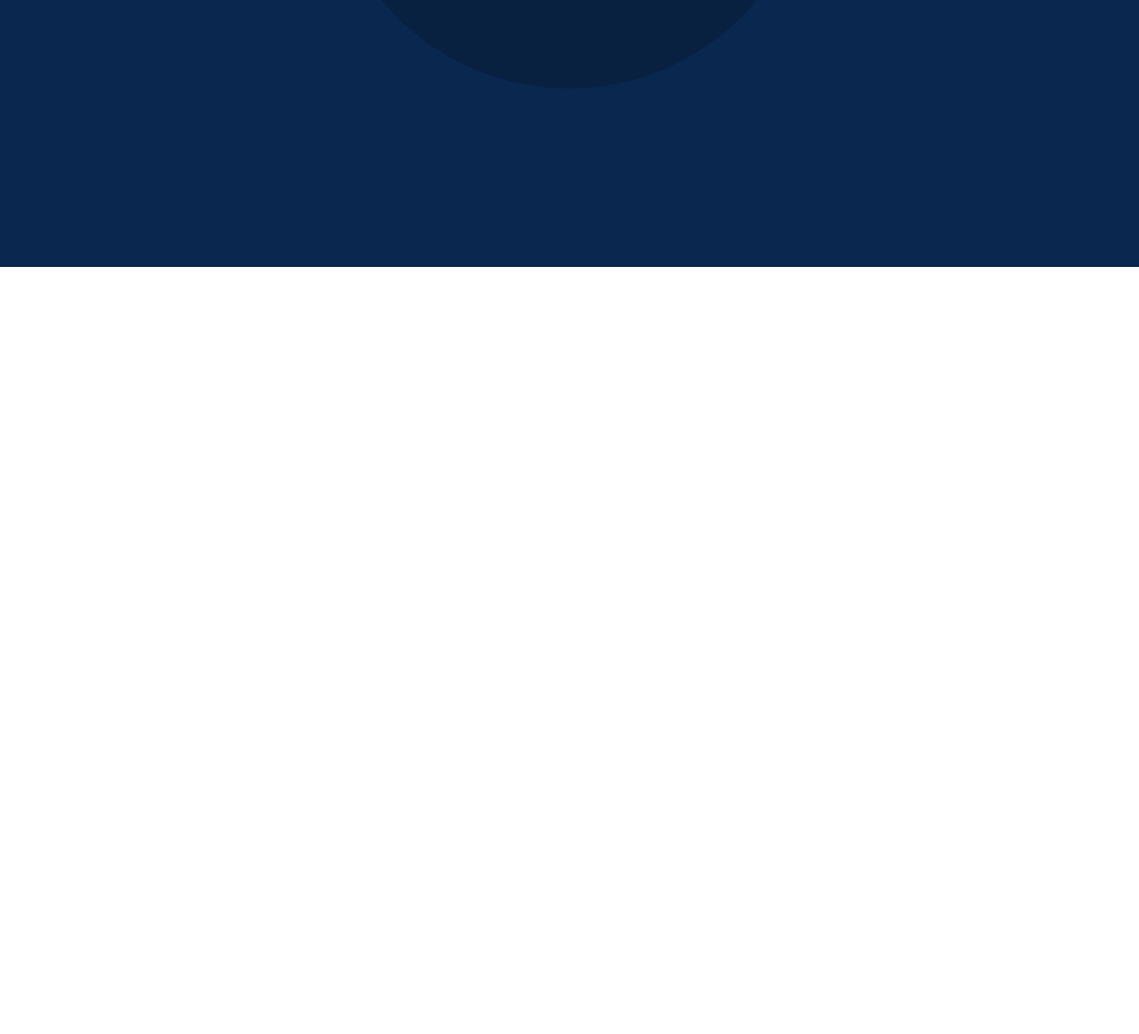
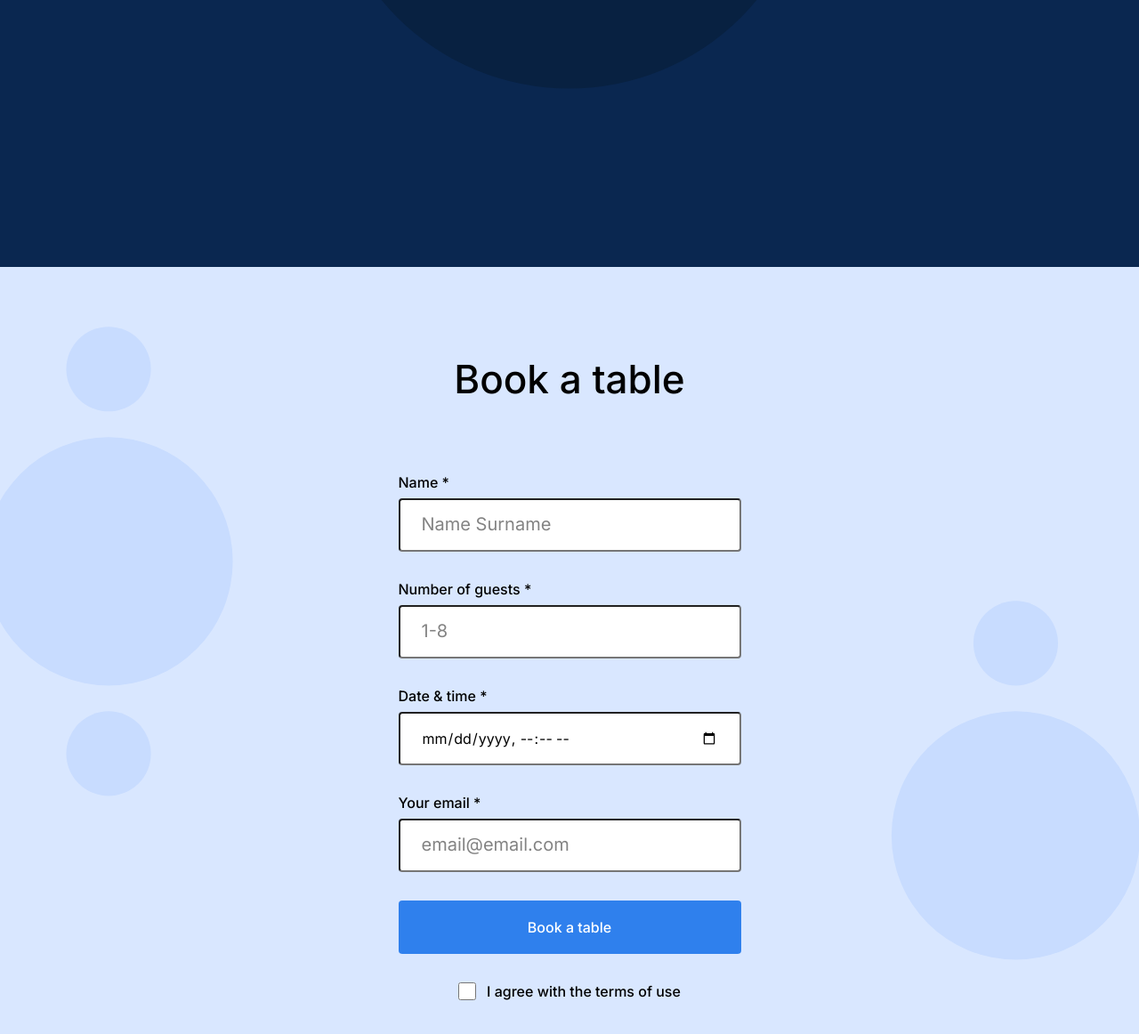
Before and after one commit to alaysiams/se_project_coffeeshop, a plain HTML site: page index.html in a window 1280 px wide. Shown: the part 1470-2632 px from the top of the page at 89% size. Before the commit the page ends 1770 px from the top, so only its background shows below. Drawn offline with Linux system fonts and the light colour scheme.

Commit message:
New update for my  project

```diff
--- a/index.html
+++ b/index.html
@@ -94,7 +94,49 @@
             </div>
           </div>
         </section>
-        <section class="reservation" id="reservations"></section>
+        <section class="reservation" id="reservations">
+          <h2 class="reservation__title">Book a table</h2>
+          <form action="" class="reservation__form form">
+            <fieldset class="form__fieldset">
+              <label for="name" class="form__label">
+                Name *
+                <input
+                  type="text"
+                  class="form__input"
+                  placeholder="Name Surname"
+                  id="name"
+                />
+              </label>
+              <label for="guests" class="form__label">
+                Number of guests *
+                <input
+                  type="number"
+                  class="form__input"
+                  placeholder="1-8"
+                  id="guests"
+                />
+              </label>
+              <label for="when" class="form__label">
+                Date & time *
+                <input type="datetime-local" class="form__input" id="when" />
+              </label>
+              <label for="contact" class="form__label">
+                Your email *
+                <input
+                  type="email"
+                  class="form__input"
+                  placeholder="email@email.com"
+                  id="contact"
+                />
+              </label>
+            </fieldset>
+            <button class="form__button">Book a table</button>
+            <label for="confirm" class="form__label form__label_type_checkbox">
+              <input type="checkbox" class="form__checkbox" id="confirm" /> I
+              agree with the terms of use
+            </label>
+          </form>
+        </section>
         <section class="menu" id="menus"></section>
         <section class="about" id="info"></section>
       </main>
--- a/pages/index.css
+++ b/pages/index.css
@@ -137,3 +137,89 @@
   font-size: 20px;
   line-height: 30px;
 }
+
+.reservation {
+  padding: 100px 0 120px;
+  background-image: url(../images/background_reservation.svg);
+  background-color: #d9e7ff;
+  background-repeat: no-repeat;
+  background-position: center;
+  background-size: cover;
+}
+
+.reservation__title {
+  margin: 0 0 80px;
+  text-align: center;
+  font-weight: 500;
+  font-size: 44px;
+  line-height: 52px;
+}
+
+.reservation__form {
+  margin: 0 auto;
+}
+
+.form {
+  max-width: 385px;
+}
+
+.form__fieldset {
+  padding: 0;
+  margin: 0;
+  border: none;
+}
+
+.form__label {
+  display: block;
+  margin-bottom: 32px;
+  font-weight: 500;
+  font-size: 16px;
+  line-height: 20px;
+}
+
+.form__label_type_checkbox {
+  display: flex;
+  justify-content: center;
+  gap: 12px;
+  font-weight: 500;
+  font-size: 16px;
+  line-height: 20px;
+}
+
+.form__checkbox {
+  border-radius: 2px;
+  width: 20px;
+  height: 20px;
+  background-image: url(../images/check.svg);
+  background-color: #2f80ed;
+}
+
+.form__input {
+  display: block;
+  width: 100%;
+  padding: 24px;
+  box-sizing: border-box;
+  margin-top: 8px;
+  border-radius: 4px;
+  height: 60px;
+}
+
+.form__input::placeholder {
+  font-size: 20px;
+  line-height: 30px;
+  color: #838383;
+}
+
+.form__button {
+  width: 100%;
+  border: none;
+  padding: 0;
+  margin-bottom: 32px;
+  border-radius: 4px;
+  height: 60px;
+  font-weight: 500;
+  font-size: 16px;
+  line-height: 20px;
+  background-color: #2f80ed;
+  color: #ffffff;
+}
```
